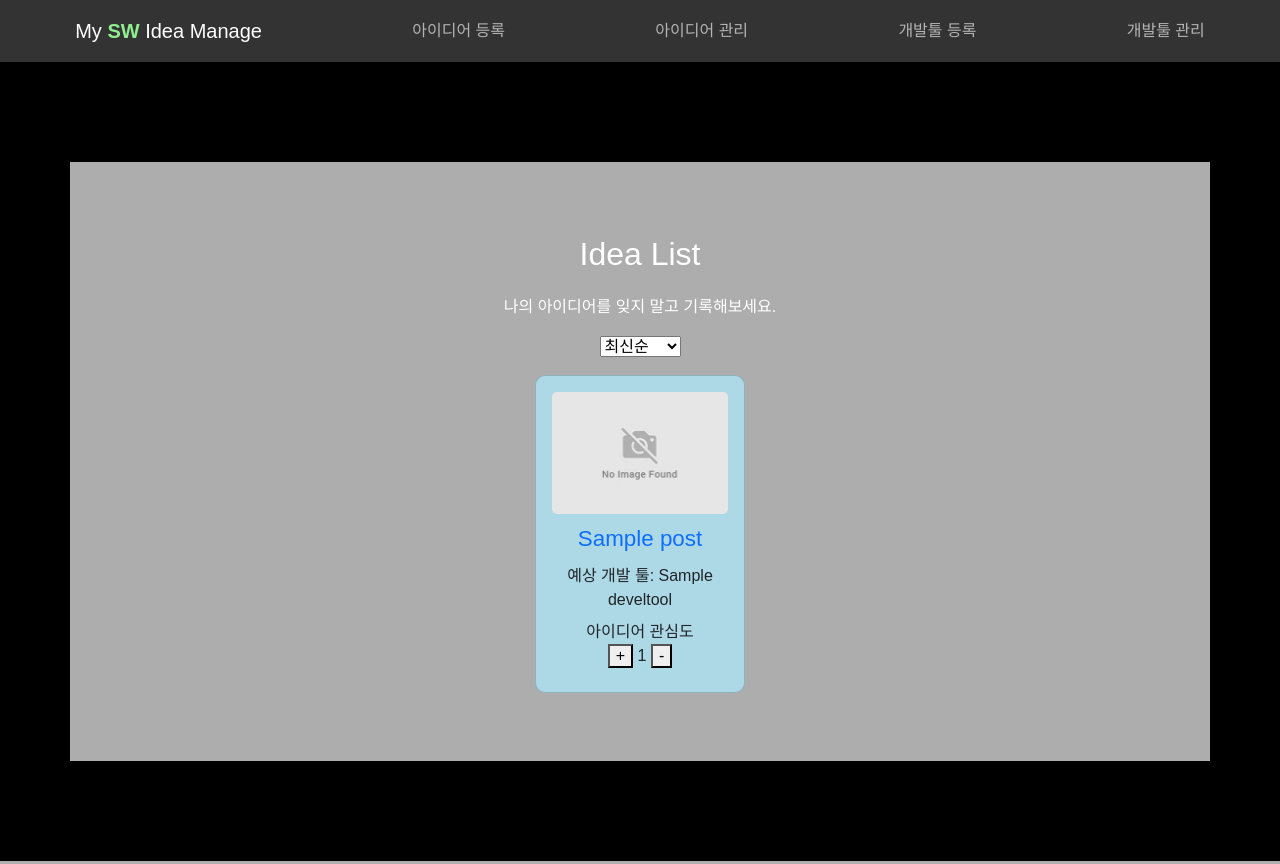
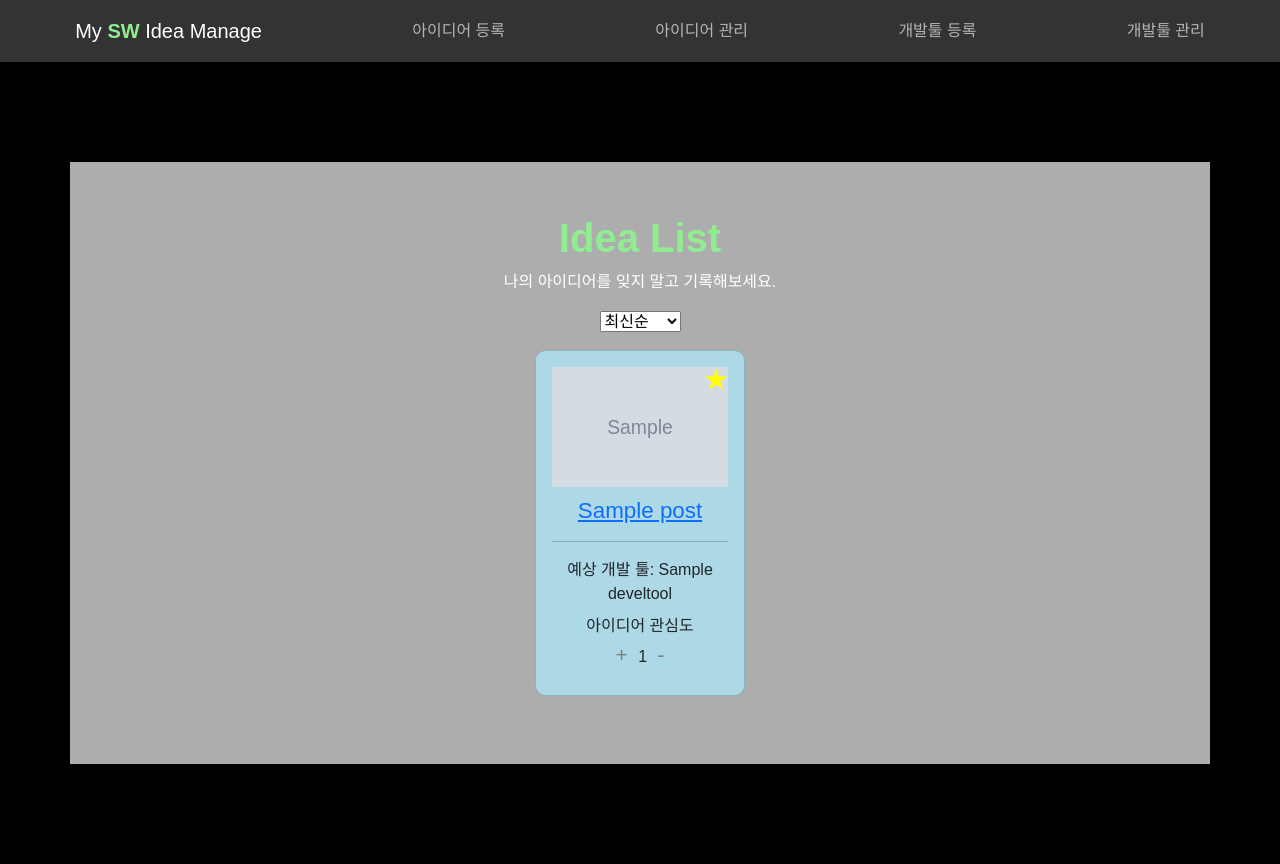
Before and after one commit to Pirogramming-21/Yi-Yeonjin, a Django app: page / in a window 1280 px wide. Run offline with Django 5.2, Linux system fonts and the light colour scheme; tables that the repository leaves empty hold one stand-in row (values such as "Sample post"); grey boxes marked "Sample" are stand-in pictures.

Commit message:
찜, 관심도 버튼 기능 구현

```diff
--- a/SWIDEA_SITE/server/apps/develTools/models.py
+++ b/SWIDEA_SITE/server/apps/develTools/models.py
@@ -6,3 +6,6 @@ class DevelTool(models.Model):
     name = models.CharField('이름', max_length=24)
     kind = models.CharField('종류',max_length=100)
     content = models.CharField('개발툴 설명', max_length=100)
+
+    def __str__(self):
+        return self.name
--- a/SWIDEA_SITE/server/apps/posts/models.py
+++ b/SWIDEA_SITE/server/apps/posts/models.py
@@ -9,3 +9,6 @@ class Post(models.Model):
   interest = models.IntegerField('아이디어 관심도')
   # 작성자
   devtool = models.ForeignKey(DevelTool, on_delete=models.CASCADE, verbose_name='예상 개발툴', null=True)
+
+class IdeaStar(models.Model):
+    post = models.ForeignKey(Post, on_delete=models.CASCADE)
--- a/SWIDEA_SITE/server/apps/posts/urls.py
+++ b/SWIDEA_SITE/server/apps/posts/urls.py
@@ -10,4 +10,5 @@ urlpatterns = [
   path('delete/<int:pk>/', delete, name='delete'),
   path('update/<int:pk>/', update, name='update'),
   path('update_interest/<int:pk>/<str:btn>/', update_interest, name='update_interest'),
+  path('update_star/<int:pk>/<str:action>/', update_star, name='update_star'),
 ]
--- a/SWIDEA_SITE/server/apps/posts/views.py
+++ b/SWIDEA_SITE/server/apps/posts/views.py
@@ -1,6 +1,6 @@
 from django.shortcuts import render, redirect
 from django.http import HttpResponse
-from .models import Post
+from .models import Post, IdeaStar
 from .forms import PostForm
 
 # Create your views here.
@@ -55,7 +55,7 @@ def update(req,pk):
         form.save()
     return redirect("posts:detail",pk)
 
-def update_interest(request, pk, btn):
+def update_interest(req, pk, btn):
     post = Post.objects.get(id=pk)
     if btn == 'increase':
         post.interest += 1
@@ -63,3 +63,12 @@ def update_interest(request, pk, btn):
         post.interest -= 1
     post.save()
     return HttpResponse(post.interest)
+
+def update_star(req, pk, action):
+    post = Post.objects.get(pk=pk)
+    if action == 'add':
+        IdeaStar.objects.get_or_create(post=post)
+    elif action == 'remove':
+        IdeaStar.objects.filter(post=post).delete()
+    is_starred = IdeaStar.objects.filter(post=post).exists()
+    return HttpResponse('starred' if is_starred else 'unstarred')
--- a/SWIDEA_SITE/server/static/posts/css/nomalize.css
+++ /dev/null
@@ -1,350 +0,0 @@
-/*! normalize.css v8.0.1 | MIT License | github.com/necolas/normalize.css */
-
-/* Document
-   ========================================================================== */
-
-/**
- * 1. Correct the line height in all browsers.
- * 2. Prevent adjustments of font size after orientation changes in iOS.
- */
-
- html {
-    line-height: 1.15; /* 1 */
-    -webkit-text-size-adjust: 100%; /* 2 */
-  }
-
-  /* Sections
-     ========================================================================== */
-
-  /**
-   * Remove the margin in all browsers.
-   */
-
-  body {
-    margin: 0;
-  }
-
-  /**
-   * Render the `main` element consistently in IE.
-   */
-
-  main {
-    display: block;
-  }
-
-  /**
-   * Correct the font size and margin on `h1` elements within `section` and
-   * `article` contexts in Chrome, Firefox, and Safari.
-   */
-
-  h1 {
-    font-size: 2em;
-    margin: 0.67em 0;
-  }
-
-  /* Grouping content
-     ========================================================================== */
-
-  /**
-   * 1. Add the correct box sizing in Firefox.
-   * 2. Show the overflow in Edge and IE.
-   */
-
-  hr {
-    box-sizing: content-box; /* 1 */
-    height: 0; /* 1 */
-    overflow: visible; /* 2 */
-  }
-
-  /**
-   * 1. Correct the inheritance and scaling of font size in all browsers.
-   * 2. Correct the odd `em` font sizing in all browsers.
-   */
-
-  pre {
-    font-family: monospace, monospace; /* 1 */
-    font-size: 1em; /* 2 */
-  }
-
-  /* Text-level semantics
-     ========================================================================== */
-
-  /**
-   * Remove the gray background on active links in IE 10.
-   */
-
-  a {
-    background-color: transparent;
-    text-decoration: none;
-  }
-
-  /**
-   * 1. Remove the bottom border in Chrome 57-
-   * 2. Add the correct text decoration in Chrome, Edge, IE, Opera, and Safari.
-   */
-
-  abbr[title] {
-    border-bottom: none; /* 1 */
-    text-decoration: underline; /* 2 */
-    text-decoration: underline dotted; /* 2 */
-  }
-
-  /**
-   * Add the correct font weight in Chrome, Edge, and Safari.
-   */
-
-  b,
-  strong {
-    font-weight: bolder;
-  }
-
-  /**
-   * 1. Correct the inheritance and scaling of font size in all browsers.
-   * 2. Correct the odd `em` font sizing in all browsers.
-   */
-
-  code,
-  kbd,
-  samp {
-    font-family: monospace, monospace; /* 1 */
-    font-size: 1em; /* 2 */
-  }
-
-  /**
-   * Add the correct font size in all browsers.
-   */
-
-  small {
-    font-size: 80%;
-  }
-
-  /**
-   * Prevent `sub` and `sup` elements from affecting the line height in
-   * all browsers.
-   */
-
-  sub,
-  sup {
-    font-size: 75%;
-    line-height: 0;
-    position: relative;
-    vertical-align: baseline;
-  }
-
-  sub {
-    bottom: -0.25em;
-  }
-
-  sup {
-    top: -0.5em;
-  }
-
-  /* Embedded content
-     ========================================================================== */
-
-  /**
-   * Remove the border on images inside links in IE 10.
-   */
-
-  img {
-    border-style: none;
-  }
-
-  /* Forms
-     ========================================================================== */
-
-  /**
-   * 1. Change the font styles in all browsers.
-   * 2. Remove the margin in Firefox and Safari.
-   */
-
-  button,
-  input,
-  optgroup,
-  select,
-  textarea {
-    font-family: inherit; /* 1 */
-    font-size: 100%; /* 1 */
-    line-height: 1.15; /* 1 */
-    margin: 0; /* 2 */
-  }
-
-  /**
-   * Show the overflow in IE.
-   * 1. Show the overflow in Edge.
-   */
-
-  button,
-  input { /* 1 */
-    overflow: visible;
-  }
-
-  /**
-   * Remove the inheritance of text transform in Edge, Firefox, and IE.
-   * 1. Remove the inheritance of text transform in Firefox.
-   */
-
-  button,
-  select { /* 1 */
-    text-transform: none;
-  }
-
-  /**
-   * Correct the inability to style clickable types in iOS and Safari.
-   */
-
-  button,
-  [type="button"],
-  [type="reset"],
-  [type="submit"] {
-    -webkit-appearance: button;
-  }
-
-  /**
-   * Remove the inner border and padding in Firefox.
-   */
-
-  button::-moz-focus-inner,
-  [type="button"]::-moz-focus-inner,
-  [type="reset"]::-moz-focus-inner,
-  [type="submit"]::-moz-focus-inner {
-    border-style: none;
-    padding: 0;
-  }
-
-  /**
-   * Restore the focus styles unset by the previous rule.
-   */
-
-  button:-moz-focusring,
-  [type="button"]:-moz-focusring,
-  [type="reset"]:-moz-focusring,
-  [type="submit"]:-moz-focusring {
-    outline: 1px dotted ButtonText;
-  }
-
-  /**
-   * Correct the padding in Firefox.
-   */
-
-  fieldset {
-    padding: 0.35em 0.75em 0.625em;
-  }
-
-  /**
-   * 1. Correct the text wrapping in Edge and IE.
-   * 2. Correct the color inheritance from `fieldset` elements in IE.
-   * 3. Remove the padding so developers are not caught out when they zero out
-   *    `fieldset` elements in all browsers.
-   */
-
-  legend {
-    box-sizing: border-box; /* 1 */
-    color: inherit; /* 2 */
-    display: table; /* 1 */
-    max-width: 100%; /* 1 */
-    padding: 0; /* 3 */
-    white-space: normal; /* 1 */
-  }
-
-  /**
-   * Add the correct vertical alignment in Chrome, Firefox, and Opera.
-   */
-
-  progress {
-    vertical-align: baseline;
-  }
-
-  /**
-   * Remove the default vertical scrollbar in IE 10+.
-   */
-
-  textarea {
-    overflow: auto;
-  }
-
-  /**
-   * 1. Add the correct box sizing in IE 10.
-   * 2. Remove the padding in IE 10.
-   */
-
-  [type="checkbox"],
-  [type="radio"] {
-    box-sizing: border-box; /* 1 */
-    padding: 0; /* 2 */
-  }
-
-  /**
-   * Correct the cursor style of increment and decrement buttons in Chrome.
-   */
-
-  [type="number"]::-webkit-inner-spin-button,
-  [type="number"]::-webkit-outer-spin-button {
-    height: auto;
-  }
-
-  /**
-   * 1. Correct the odd appearance in Chrome and Safari.
-   * 2. Correct the outline style in Safari.
-   */
-
-  [type="search"] {
-    -webkit-appearance: textfield; /* 1 */
-    outline-offset: -2px; /* 2 */
-  }
-
-  /**
-   * Remove the inner padding in Chrome and Safari on macOS.
-   */
-
-  [type="search"]::-webkit-search-decoration {
-    -webkit-appearance: none;
-  }
-
-  /**
-   * 1. Correct the inability to style clickable types in iOS and Safari.
-   * 2. Change font properties to `inherit` in Safari.
-   */
-
-  ::-webkit-file-upload-button {
-    -webkit-appearance: button; /* 1 */
-    font: inherit; /* 2 */
-  }
-
-  /* Interactive
-     ========================================================================== */
-
-  /*
-   * Add the correct display in Edge, IE 10+, and Firefox.
-   */
-
-  details {
-    display: block;
-  }
-
-  /*
-   * Add the correct display in all browsers.
-   */
-
-  summary {
-    display: list-item;
-  }
-
-  /* Misc
-     ========================================================================== */
-
-  /**
-   * Add the correct display in IE 10+.
-   */
-
-  template {
-    display: none;
-  }
-
-  /**
-   * Add the correct display in IE 10.
-   */
-
-  [hidden] {
-    display: none;
-  }
--- a/SWIDEA_SITE/server/static/posts/css/style.css
+++ b/SWIDEA_SITE/server/static/posts/css/style.css
@@ -1,5 +1,3 @@
-@import "./nomalize.css";
-
 body {
     background-color: #000000;
     color: #ffffff;
@@ -7,7 +5,7 @@ body {
     margin: 0;
     padding: 0;
 }
-
+/*---------------- nav 바 ---------------------*/
 nav {
     background-color: #333333;
     padding: 1em 0;
@@ -34,7 +32,7 @@ nav ul li a {
 nav ul li a:hover {
     color: #ffffff;
 }
-
+/*---------------- main ---------------------*/
 #title {
     color: white;
     font-size: 20px;
@@ -50,7 +48,7 @@ main {
     margin: 100px;
     padding: 20px;
 }
-
+/*---------------- list의 card ---------------------*/
 .card {
     background-color: lightblue;
     border-radius: 10px;
@@ -59,12 +57,16 @@ main {
     padding: 1em;
     width: 210px;
     text-align: center;
+    position: relative;
 }
 
 .card img {
-    max-width: 100%;
+    width: 100%;
     height: auto;
-    border-radius: 5px;
+    max-height: 120px;
+    object-fit: cover;
+    margin: 0 auto;
+    background-color: white;
 }
 
 .card h2 {
@@ -79,12 +81,15 @@ main {
 .card-text {
     color: #cccccc;
 }
-
+/*----------------  devtool의 list ---------------------*/
 .content-wrapper {
     padding: 2rem;
     border-radius: 0.5rem;
 }
-
+.content-wrapper h1 {
+    color: lightgreen;
+    font-weight: bold;
+}
 .list-group {
     gap: 10px;
 }
@@ -102,10 +107,87 @@ main {
 .list-group-item p {
     margin-bottom: 0.5rem;
 }
-
+/*---------------- devtool의 detail ---------------------*/
 .tooldetail-container {
     display: flex;
 }
+.tooldetail-container {
+    text-align: left;
+}
+
+.related-posts {
+    padding: 0;
+    margin: 0;
+    text-align: left;
+}
+
+.related-posts li {
+    list-style-type: none;
+    margin: 0.5em 0;
+}
+.devtool-border {
+    border: 1px solid white;
+    padding: 10px;
+    margin: 10px;
+}
+/*---------------- 찜하기 ---------------------*/
+.star-button {
+    position: absolute;
+    top: 10px;
+    right: 10px;
+    background: none;
+    border: none;
+    font-size: 24px;
+    cursor: pointer;
+    color: yellow;
+}
+/*---------------- post의 detail ---------------------*/
 .idea-detail {
     margin: 0 30px;
 }
+.detail-img {
+    display: flex;
+    justify-content: center;
+    align-items: center;
+}
+.detail-img img {
+    width: 100%;
+    max-width: 270px;
+    height: auto;
+    object-fit: cover;
+}
+.detail {
+    position: relative;
+}
+.detail-container {
+    display: flex;
+    border: 1px solid white;
+    padding: 10px;
+    margin: 10px;
+}
+.detail-title {
+    display: flex;
+    justify-content: center;
+    align-items: center;
+}
+.idea-detail-title {
+    display: flex;
+}
+.star-detail{
+    background: none;
+    border: none;
+    font-size: 24px;
+    cursor: pointer;
+    color: yellow;
+}
+
+/*---------------- 관심도 증감버튼 ---------------------*/
+.decrease-button , .increase-button {
+    background: none;
+    border: none;
+    font-size: 1.3rem;
+    color: gray;
+}
+.decrease-button:hover , .increase-button:hover {
+    color: white
+}
--- a/SWIDEA_SITE/server/templates/develtools/update.html
+++ b/SWIDEA_SITE/server/templates/develtools/update.html
@@ -5,6 +5,10 @@
 {%endblock%}
 
 {%block content%}
+<div class="content-wrapper">
+  <h1>DevTool Detail Update</h1>
+  <p>개발툴 세부내용 수정 페이지입니다. 개발툴에 대해 수정사항이 있으면 고쳐보아요.</p>
+  <br/>
   <form
     action="{% url 'develtools:update' pk %}"
     method="post"
@@ -13,4 +17,5 @@
     {%csrf_token%} {{form.as_p}}
     <button class="btn btn-primary">수정 완료</button>
   </form>
+</div>
 {%endblock%}
--- a/SWIDEA_SITE/server/templates/index.html
+++ b/SWIDEA_SITE/server/templates/index.html
@@ -24,7 +24,6 @@
   <main class="container">
     {%block content%}
 
-
     {%endblock%}
   </main>
   <script src="https://cdn.jsdelivr.net/npm/bootstrap@5.3.0/dist/js/bootstrap.bundle.min.js" integrity="sha384-geWF76RCwLtnZ8qwWowPQNguL3RmwHVBC9FhGdlKrxdiJJigb/j/68SIy3Te4Bkz" crossorigin="anonymous"></script>
--- a/SWIDEA_SITE/server/templates/posts/create.html
+++ b/SWIDEA_SITE/server/templates/posts/create.html
@@ -4,6 +4,10 @@
 {% endblock %}
 
 {%block content%}
+<div class="content-wrapper">
+  <h1>Idea Register</h1>
+  <p>아이디어 등록 페이지입니다. 당신의 아이디어를 잊지 말고 기록하세요!</p>
+  <br/>
   <form
     action="{% url 'posts:create' %}"
     method="post"
@@ -12,4 +16,5 @@
     {%csrf_token%} {{form.as_p}}
     <button class="btn btn-success">등록하기</button>
   </form>
+</div>
 {%endblock%}
--- a/SWIDEA_SITE/server/templates/posts/list.html
+++ b/SWIDEA_SITE/server/templates/posts/list.html
@@ -28,16 +28,28 @@
               {% if sort_option == "interest" %}
                 selected
               {% endif %}>
-                찜하기순
+                관심도순
             </option>
           </select>
         </form>
         {% for post in posts %}
           <div class="card">
-              <img src="{% static 'image/image.png' %}" alt="JavaScript">
+              {% if post.image.url != null and post.image.url != '' %}
+                <img src="{{post.image.url}}" alt="대체텍스트">
+              {% else %}
+                <img src="{% static '/image/image.png' %}" alt="">
+              {% endif %}
+              <button class="star-button" data-post-id="{{ post.pk }}">
+                {% if post.ideastar_set.exists %}
+                    ★
+                {% else %}
+                    ☆
+                {% endif %}
+              </button>
               <a href="{% url 'posts:detail' post.pk %}">
                 <h2>{{ post.title }}</h2>
               </a>
+              <hr/>
               <p>예상 개발 툴: {{ post.devtool.name }}</p>
               <p>아이디어 관심도
                 <br/>
@@ -52,17 +64,58 @@
 
 <script src="https://ajax.googleapis.com/ajax/libs/jquery/3.5.1/jquery.min.js"></script>
 <script>
-$(document).ready(function(){
-    $('.increase-button, .decrease-button').click(function(event){
-        event.preventDefault();
-        var postId = $(this).data('post-id');
-        var btn = $(this).hasClass('increase-button') ? 'increase' : 'decrease';
-        $.ajax({
-            url: `/update_interest/${postId}/${btn}/`,
-            method: 'GET',
-            success: function(response) {
-                $(`#interest-${postId}`).text(response);
-            }
+// $(document).ready(function(){
+//     $('.increase-button, .decrease-button').click(function(event){
+//         event.preventDefault();
+//         var postId = $(this).data('post-id');
+//         var btn = $(this).hasClass('increase-button') ? 'increase' : 'decrease';
+//         $.ajax({
+//             url: `/update_interest/${postId}/${btn}/`,
+//             method: 'GET',
+//             success: function(response) {
+//                 $(`#interest-${postId}`).text(response);
+//             }
+//         });
+//     });
+// });
+document.addEventListener('DOMContentLoaded', function() {
+    // 관심도 버튼
+    document.querySelectorAll('.increase-button, .decrease-button').forEach(button => {
+        button.addEventListener('click', function(event) {
+            event.preventDefault();
+            const pk = this.dataset.postId;
+            const btn = this.classList.contains('increase-button') ? 'increase' : 'decrease';
+
+            fetch(`/update_interest/${pk}/${btn}/`)
+              .then(response => {
+                  return response.text();
+              })
+              .then(text => {
+                  document.getElementById(`interest-${pk}`).textContent = text;
+              })
+              .catch(error => console.error('Error:', error));
+        });
+    });
+
+    document.querySelectorAll('.star-button').forEach(button => {
+        button.addEventListener('click', function(event) {
+            event.preventDefault();
+            const pk = this.dataset.postId;
+            const action = this.textContent.includes('★') ? 'remove' : 'add';
+            console.log(action)
+
+            fetch(`/update_star/${pk}/${action}/`)
+                .then(response => {
+                  return response.text();
+                })
+                .then(text => {
+                    if (text === 'starred') {
+                        button.textContent = '★';
+                    } else {
+                        button.textContent = '☆';
+                    }
+                })
+                .catch(error => console.error('Error:', error));
         });
     });
 });
--- a/SWIDEA_SITE/server/templates/posts/update.html
+++ b/SWIDEA_SITE/server/templates/posts/update.html
@@ -5,6 +5,10 @@
 {%endblock%}
 
 {%block content%}
+<div class="content-wrapper">
+  <h1>Idea Detail Update</h1>
+  <p>아이디어 세부 내용 수정 페이지입니다. 아이디어를 구체화하거나 내용을 변경해 보아요.</p>
+  <br/>
   <form
     action="{% url 'posts:update' pk %}"
     method="post"
@@ -13,4 +17,5 @@
     {%csrf_token%} {{form.as_p}}
     <button class="btn btn-primary">수정 완료</button>
   </form>
+</div>
 {%endblock%}
```
Also changed, not shown: SWIDEA_SITE/server/templates/develtools/create.html (+6 -1 lines), SWIDEA_SITE/server/templates/develtools/detail.html (+11 -5 lines), SWIDEA_SITE/server/templates/posts/detail.html (+20 -7 lines), SWIDEA_SITE/server/apps/posts/migrations/0003_ideastar.py (added).
